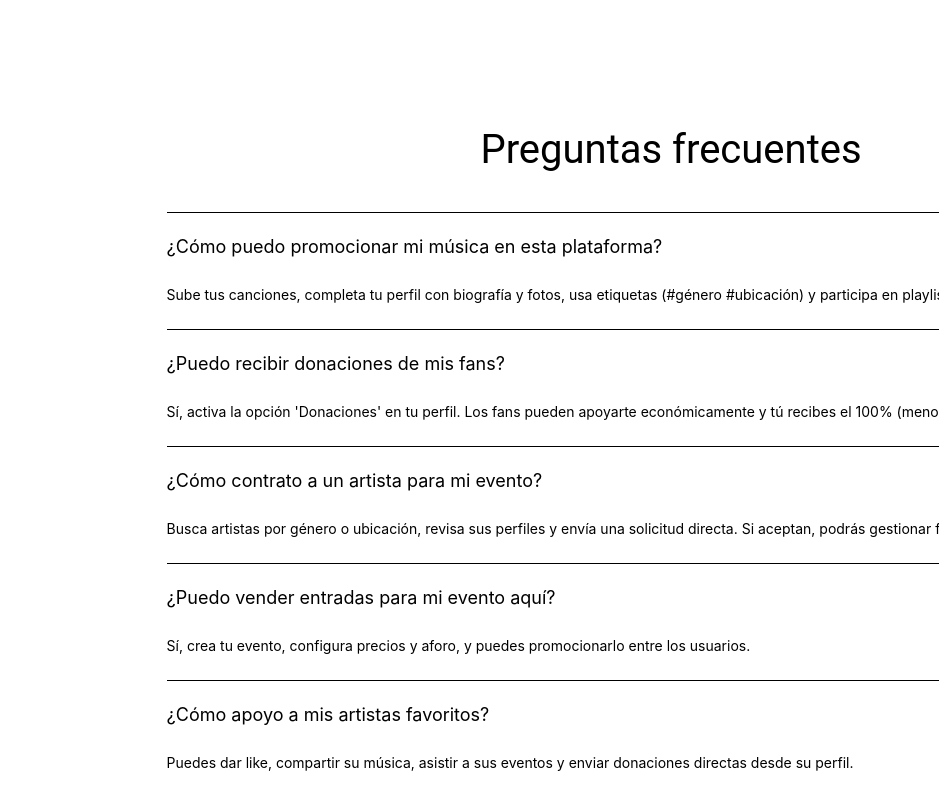
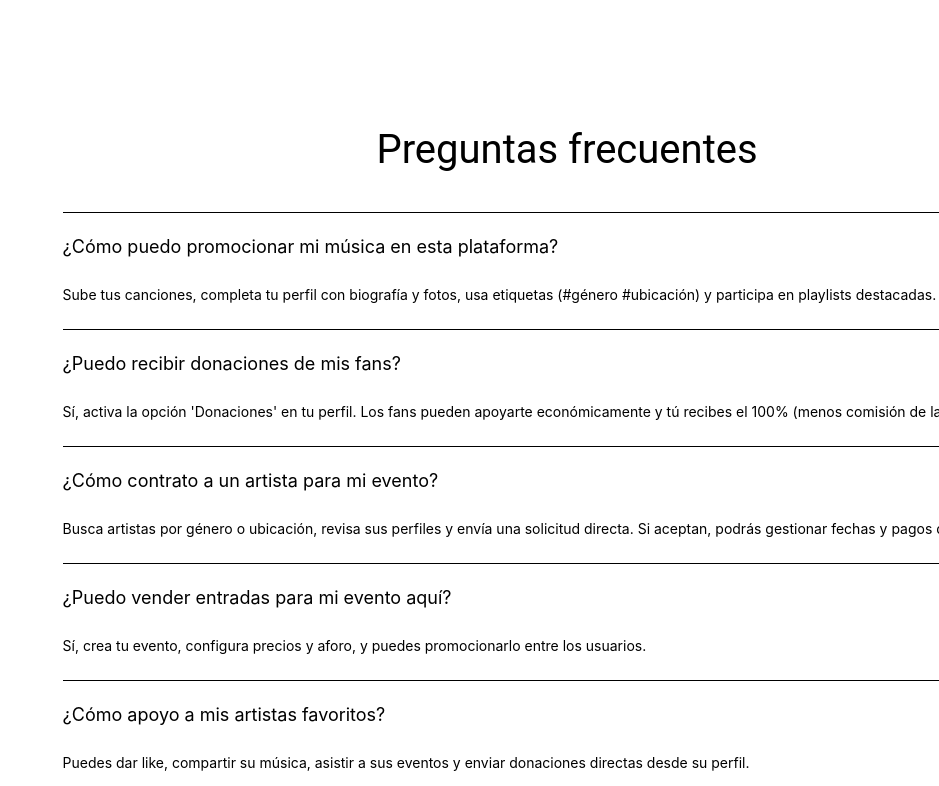
Before and after one commit to EdgarCamberos1894/Ecos, a React (Vite) app in the folder frontend/: page / in a window 1280 px wide. Shown: the part 3774-4560 px from the top of the page, without its empty margins (341-1280 px from the left). Built offline with nearby package versions, Linux system fonts and the light colour scheme; no server answers.

Commit message:
Update stilos de preguntas frecuentes

```diff
--- a/frontend/src/home/components/FAQList.tsx
+++ b/frontend/src/home/components/FAQList.tsx
@@ -2,7 +2,7 @@ import FAQItem from "./FAQItem";
 
 const FAQList = () => {
   return (
-    <section className="justyfi-center ms-52 mt-24 flex max-w-[1920px] flex-col items-center">
+    <section className="my-24 flex flex-col items-center">
       <h2 className="mb-8 text-start font-[roboto] text-[40px]">Preguntas frecuentes</h2>
       <FAQItem />
     </section>
```
